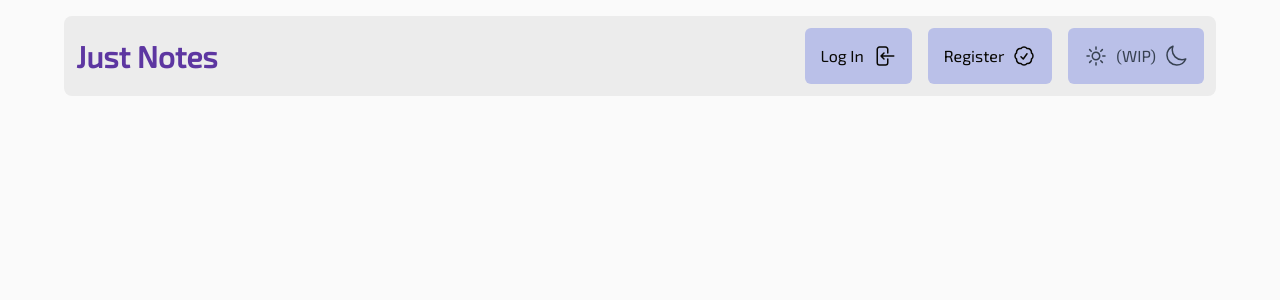
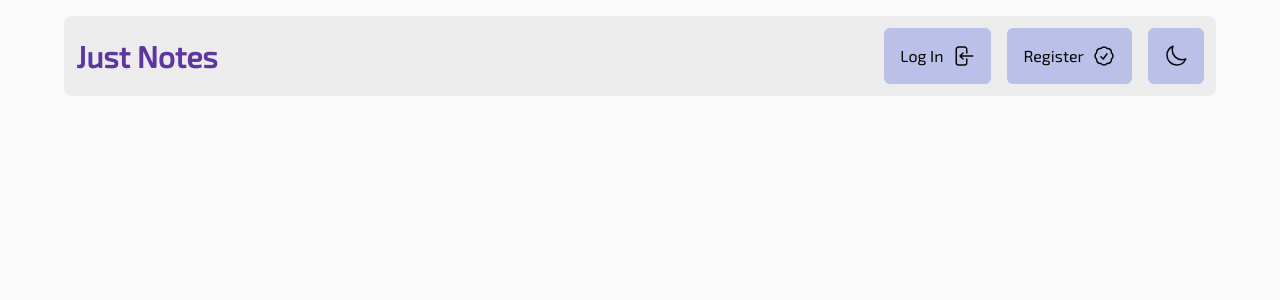
Before and after one commit to olksndrdevhub/just-notes-htmx, a Django app: template templates/base.html in a window 1280 px wide. Shown: the top 300 px of the page. Run offline with Django 4.2, Linux system fonts and the light colour scheme; the template is opened without the code that fills it, so the values that code supplies are empty; some libraries are stand-ins or nearby versions.

Commit message:
add Theme switching and auto matching with system

```diff
--- a/templates/base.html
+++ b/templates/base.html
@@ -41,7 +41,10 @@
         @media (prefers-color-scheme: light) {
             :root {
                 --text: #080703;
+                --text-secondary: #201c0b;
+                --text-minor: #545454;
                 --text-light: #f0f0f0;
+                --text-dark: #080703;
                 --background: #fafafa;
                 --background-secondary: #ececec;
                 --primary: #85b03b;
@@ -65,6 +68,32 @@
                 --secondary-dark: #212a11;
                 --accent: #8c53c6;
             }
+        }
+        .theme-light {
+            --text: #080703;
+            --text-secondary: #201c0b;
+            --text-minor: #545454;
+            --text-light: #f0f0f0;
+            --text-dark: #080703;
+            --background: #fafafa;
+            --background-secondary: #ececec;
+            --primary: #85b03b;
+            --secondary: #bac0e8;
+            --secondary-dark: #959aba;
+            --accent: #5d36a1;
+        }
+        .theme-dark {
+            --text: #fcf7f7;
+            --text-secondary: #dfdfdf;
+            --text-minor: #bdbdbd;
+            --text-light: #f0f0f0;
+            --text-dark: #080703;
+            --background: #050505;
+            --background-secondary: #111111;
+            --primary: #85b03b;
+            --secondary: #171d0c;
+            --secondary-dark: #212a11;
+            --accent: #8c53c6;
         }
         body {
             font-family: 'Exo 2', sans-serif;
@@ -173,17 +202,11 @@
                                 </a>
                             </li>
                         {% endif %}
-                        <li class="p-2 md:p-4 rounded-md text-gray-700 bg-[--secondary] hover:bg-[--secondary-dark] hover:origin-top hover:translate-y-[-3px] transition transform duration-200 ease-in-out hover:cursor-pointer">
+                        <li x-on:click="toggleTheme()" x-transition class="p-2 md:p-4 rounded-md bg-[--secondary] hover:bg-[--secondary-dark] hover:origin-top hover:translate-y-[-3px] transition transform duration-200 ease-in-out hover:cursor-pointer">
                             <a class=""
-                                href="#">
-                                <span class="flex max-md:justify-center">
-                                    <svg xmlns="http://www.w3.org/2000/svg" fill="none" viewBox="0 0 24 24" stroke-width="1.5" stroke="currentColor" class="w-6 h-6 mr-2">
-                                        <path stroke-linecap="round" stroke-linejoin="round" d="M12 3v2.25m6.364.386l-1.591 1.591M21 12h-2.25m-.386 6.364l-1.591-1.591M12 18.75V21m-4.773-4.227l-1.591 1.591M5.25 12H3m4.227-4.773L5.636 5.636M15.75 12a3.75 3.75 0 11-7.5 0 3.75 3.75 0 017.5 0z" />
-                                    </svg>
-                                    (WIP)
-                                    <svg xmlns="http://www.w3.org/2000/svg" fill="none" viewBox="0 0 24 24" stroke-width="1.5" stroke="currentColor" class="w-6 h-6 ml-2">
-                                        <path stroke-linecap="round" stroke-linejoin="round" d="M21.752 15.002A9.718 9.718 0 0118 15.75c-5.385 0-9.75-4.365-9.75-9.75 0-1.33.266-2.597.748-3.752A9.753 9.753 0 003 11.25C3 16.635 7.365 21 12.75 21a9.753 9.753 0 009.002-5.998z" />
-                                    </svg>
+                                >
+                                <span class="flex max-md:justify-center" id="theme-switcher-span">
+
                                 </span>
                             </a>
                         </li>
@@ -216,15 +239,43 @@
               }, 5000)
             })
           });
+
+        // THEME SWITCHING
+        const lightThemeSvg = '<svg xmlns="http://www.w3.org/2000/svg" fill="none" viewBox="0 0 24 24" stroke-width="1.5" stroke="currentColor" class="w-6 h-6"><path stroke-linecap="round" stroke-linejoin="round" d="M12 3v2.25m6.364.386l-1.591 1.591M21 12h-2.25m-.386 6.364l-1.591-1.591M12 18.75V21m-4.773-4.227l-1.591 1.591M5.25 12H3m4.227-4.773L5.636 5.636M15.75 12a3.75 3.75 0 11-7.5 0 3.75 3.75 0 017.5 0z" /></svg>'
+        const darkThemeSwg = '<svg xmlns="http://www.w3.org/2000/svg" fill="none" viewBox="0 0 24 24" stroke-width="1.5" stroke="currentColor" class="w-6 h-6"><path stroke-linecap="round" stroke-linejoin="round" d="M21.752 15.002A9.718 9.718 0 0118 15.75c-5.385 0-9.75-4.365-9.75-9.75 0-1.33.266-2.597.748-3.752A9.753 9.753 0 003 11.25C3 16.635 7.365 21 12.75 21a9.753 9.753 0 009.002-5.998z" /></svg>'
+        // function to set a given theme/color-scheme
+        function setTheme(themeName) {
+            localStorage.setItem('theme', themeName);
+            document.documentElement.className = themeName;
+            if (themeName === 'theme-dark') {
+                document.getElementById('theme-switcher-span').innerHTML = lightThemeSvg;
+            } else {
+                document.getElementById('theme-switcher-span').innerHTML = darkThemeSwg;
+            }
+        }
+        // function to toggle between light and dark theme
+        function toggleTheme() {
+            if (localStorage.getItem('theme') === 'theme-dark'){
+                setTheme('theme-light');
+            } else {
+                setTheme('theme-dark');
+            }
+        }
+        // Immediately invoked function to set the theme on initial load
+        (function () {
+            if (localStorage.getItem('theme') === 'theme-dark') {
+                setTheme('theme-dark');
+            } else {
+                setTheme('theme-light');
+            }
+        })();
+        // watch for system theme changes
+        window.matchMedia('(prefers-color-scheme: dark)').addEventListener('change', event => {
+            event.matches ? setTheme('theme-dark') : setTheme('theme-light');
+        });
+        // END THEME SWITCHING
     </script>
-    <!-- <script>
-        document.addEventListener('alpine:init', () => {
-            Alpine.data('globalState', () => ({
-                    showMobileMenu: true,
-                })
-            )
-        });
-    </script> -->
+
     {% block additional_javascript %}{% endblock additional_javascript %}
 </body>
 </html>
```
Also changed, not shown: 1 other file.
